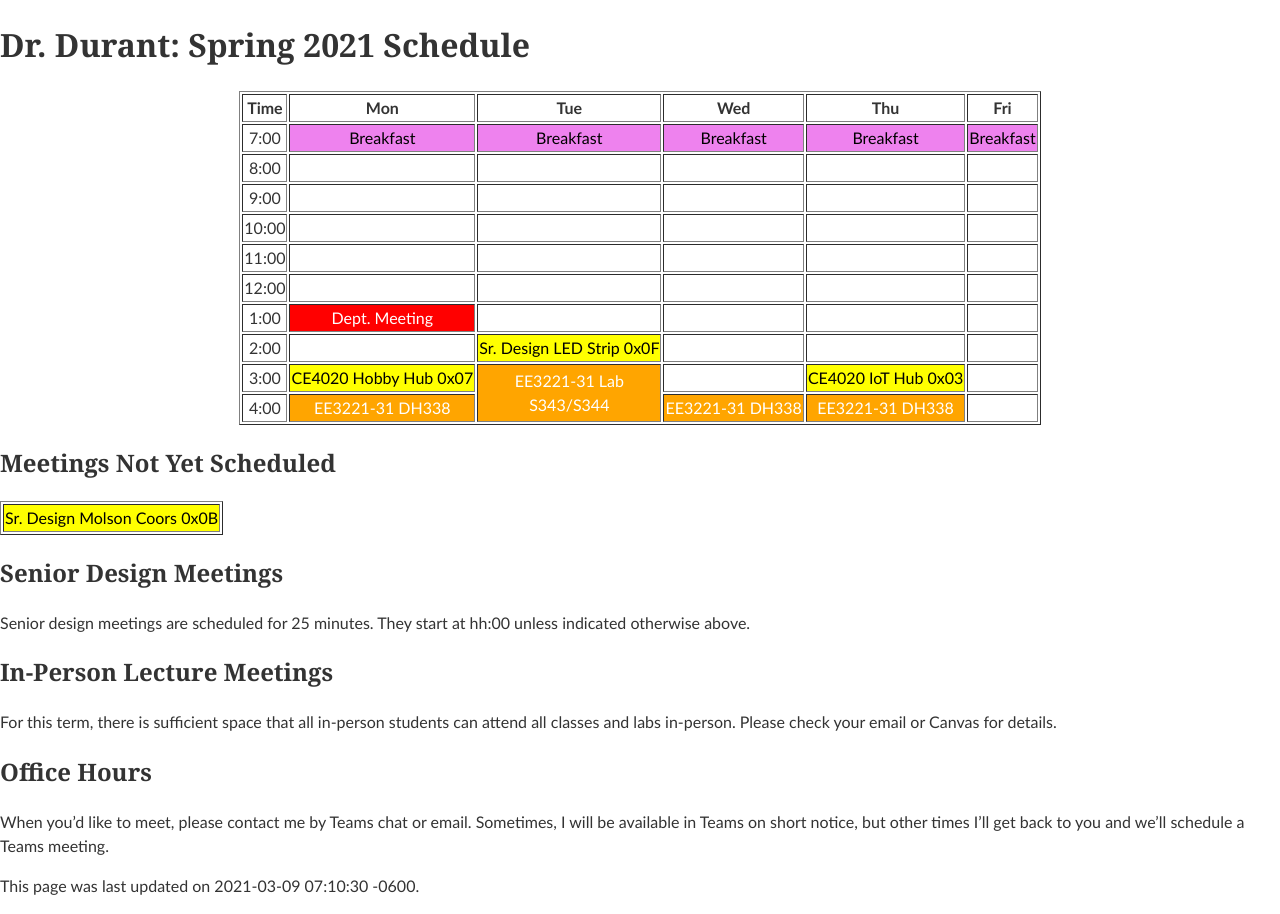
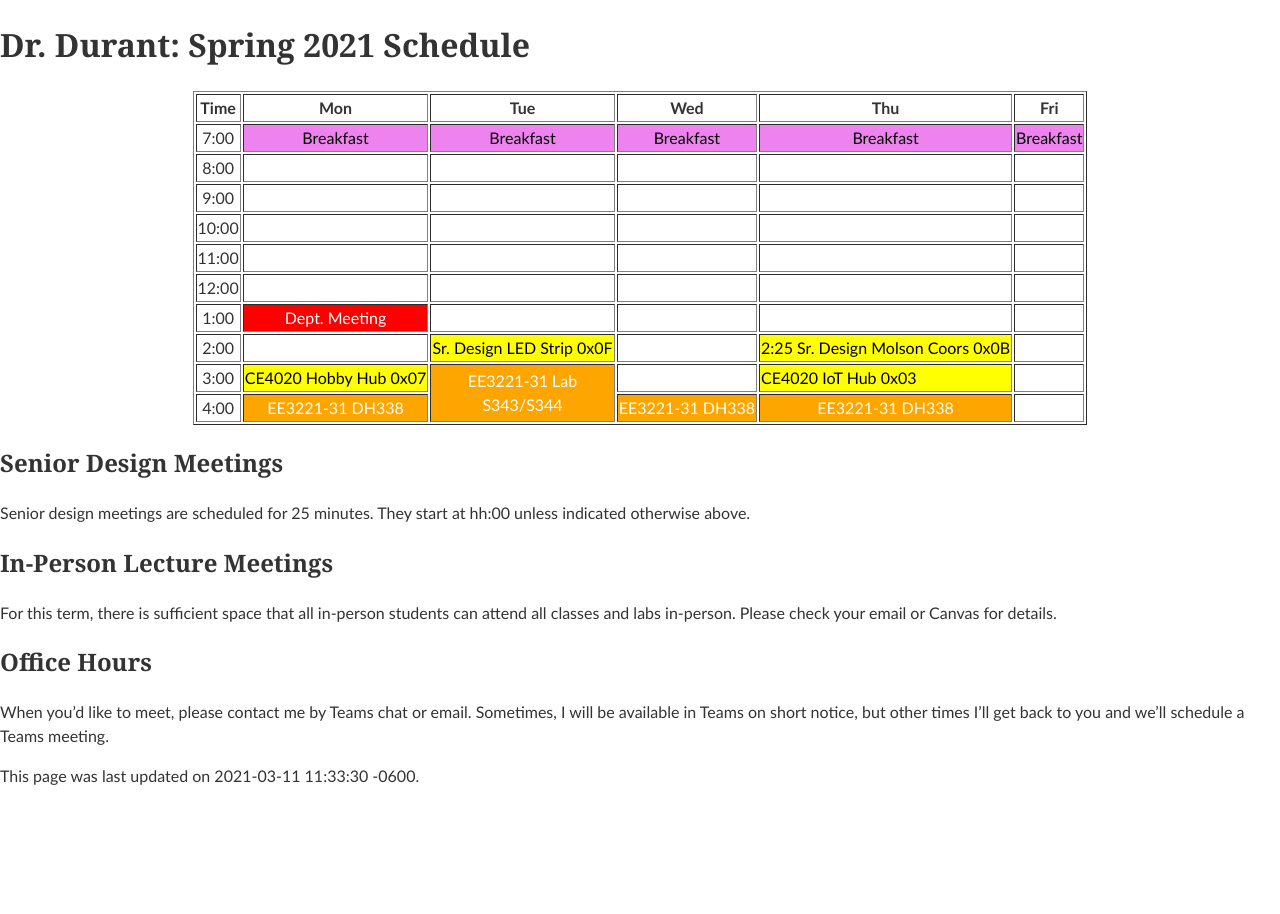
Before and after one commit to edurant/edurant.github.io, a Jekyll site: the page built from sched/s21.md, in a window 1280 px wide. Built offline with Jekyll 4.4.1, drawn with Linux system fonts in a browser that asks for light colours.

Commit message:
s21 schedule: final senior design team

```diff
--- a/sched/s21.md
+++ b/sched/s21.md
@@ -1,6 +1,6 @@
 ---
 title: "Dr. Durant: Spring 2021 Schedule"
-date: 2021-03-09 07:10:30 -0600
+date: 2021-03-11 11:33:30 -0600
 ---
 
 <style type="text/css">
@@ -14,24 +14,19 @@ td.lunch  { background-color: violet;  color: black; }
 
 <div align="center">
 <table border>
-<tr><th>Time</th>       <th>Mon</th>                                    <th>Tue</th>                                                    <th>Wed</th>                                    <th>Thu</th>                                    <th>Fri</th>                        </tr>
-<tr><td>7:00</td>       <td class="lunch">Breakfast</td>                <td class="lunch">Breakfast</td>                                <td class="lunch">Breakfast</td>                <td class="lunch">Breakfast</td>                <td class="lunch">Breakfast</td>    </tr>
-<tr><td>8:00</td>       <td>&nbsp;</td>                                 <td>&nbsp;</td>                                                 <td>&nbsp;</td>                                 <td>&nbsp;</td>                                 <td>&nbsp;</td>                     </tr>
-<tr><td>9:00</td>       <td>&nbsp;</td>                                 <td>&nbsp;</td>                                                 <td>&nbsp;</td>                                 <td>&nbsp;</td>                                 <td>&nbsp;</td>                     </tr>
-<tr><td>10:00</td>      <td>&nbsp;</td>                                 <td>&nbsp;</td>                                                 <td>&nbsp;</td>                                 <td>&nbsp;</td>                                 <td>&nbsp;</td>                     </tr>
-<tr><td>11:00</td>      <td>&nbsp;</td>                                 <td>&nbsp;</td>                                                 <td>&nbsp;</td>                                 <td>&nbsp;</td>                                 <td>&nbsp;</td>                     </tr>
-<tr><td>12:00</td>      <td>&nbsp;</td>                                 <td>&nbsp;</td>                                                 <td>&nbsp;</td>                                 <td>&nbsp;</td>                                 <td>&nbsp;</td>                     </tr>
-<tr><td>1:00</td>       <td class="am">Dept. Meeting</td>               <td>&nbsp;</td>                                                 <td>&nbsp;</td>                                 <td>&nbsp;</td>                                 <td>&nbsp;</td>                     </tr>
-<tr><td>2:00</td>       <td>&nbsp;</td>                                 <td class="ce4020">Sr. Design LED Strip 0x0F</td>               <td>&nbsp;</td>                                 <td>&nbsp;</td>                                 <td>&nbsp;</td>                     </tr>
-<tr><td>3:00</td>       <td class="ce4020">CE4020 Hobby Hub 0x07</td>   <td class="ee3221" rowspan="2">EE3221-31 Lab<br/>S343/S344</td> <td>&nbsp;</td>                                 <td class="ce4020">CE4020 IoT Hub 0x03</td>     <td>&nbsp;</td>                     </tr>
-<tr><td>4:00</td>       <td class="ee3221">EE3221-31&nbsp;DH338</td>                                                                    <td class="ee3221">EE3221-31&nbsp;DH338</td>    <td class="ee3221">EE3221-31&nbsp;DH338</td>    <td>&nbsp;</td>                     </tr>
+<tr><th>Time</th>       <th>Mon</th>                                    <th>Tue</th>                                                    <th>Wed</th>                                    <th>Thu</th>                                                <th>Fri</th>                        </tr>
+<tr><td>7:00</td>       <td class="lunch">Breakfast</td>                <td class="lunch">Breakfast</td>                                <td class="lunch">Breakfast</td>                <td class="lunch">Breakfast</td>                            <td class="lunch">Breakfast</td>    </tr>
+<tr><td>8:00</td>       <td>&nbsp;</td>                                 <td>&nbsp;</td>                                                 <td>&nbsp;</td>                                 <td>&nbsp;</td>                                             <td>&nbsp;</td>                     </tr>
+<tr><td>9:00</td>       <td>&nbsp;</td>                                 <td>&nbsp;</td>                                                 <td>&nbsp;</td>                                 <td>&nbsp;</td>                                             <td>&nbsp;</td>                     </tr>
+<tr><td>10:00</td>      <td>&nbsp;</td>                                 <td>&nbsp;</td>                                                 <td>&nbsp;</td>                                 <td>&nbsp;</td>                                             <td>&nbsp;</td>                     </tr>
+<tr><td>11:00</td>      <td>&nbsp;</td>                                 <td>&nbsp;</td>                                                 <td>&nbsp;</td>                                 <td>&nbsp;</td>                                             <td>&nbsp;</td>                     </tr>
+<tr><td>12:00</td>      <td>&nbsp;</td>                                 <td>&nbsp;</td>                                                 <td>&nbsp;</td>                                 <td>&nbsp;</td>                                             <td>&nbsp;</td>                     </tr>
+<tr><td>1:00</td>       <td class="am">Dept. Meeting</td>               <td>&nbsp;</td>                                                 <td>&nbsp;</td>                                 <td>&nbsp;</td>                                             <td>&nbsp;</td>                     </tr>
+<tr><td>2:00</td>       <td>&nbsp;</td>                                 <td class="ce4020">Sr. Design LED Strip 0x0F</td>               <td>&nbsp;</td>                                 <td class="ce4020">2:25 Sr. Design Molson Coors 0x0B</td>   <td>&nbsp;</td>                     </tr>
+<tr><td>3:00</td>       <td class="ce4020">CE4020 Hobby Hub 0x07</td>   <td class="ee3221" rowspan="2">EE3221-31 Lab<br/>S343/S344</td> <td>&nbsp;</td>                                 <td class="ce4020">CE4020 IoT Hub 0x03</td>                 <td>&nbsp;</td>                     </tr>
+<tr><td>4:00</td>       <td class="ee3221">EE3221-31&nbsp;DH338</td>                                                                    <td class="ee3221">EE3221-31&nbsp;DH338</td>    <td class="ee3221">EE3221-31&nbsp;DH338</td>                <td>&nbsp;</td>                     </tr>
 </table>
 </div>
-
-## Meetings Not Yet Scheduled
-<table border><tr>
-<td class="ce4020">Sr. Design Molson Coors 0x0B</td>
-</tr></table>
 
 ## Senior Design Meetings
 
```
